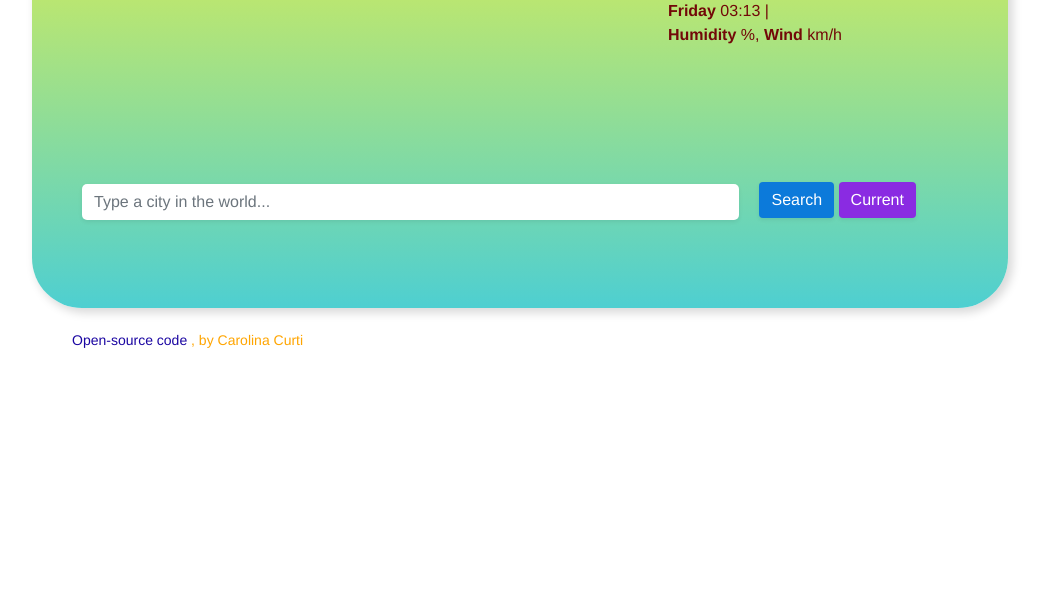
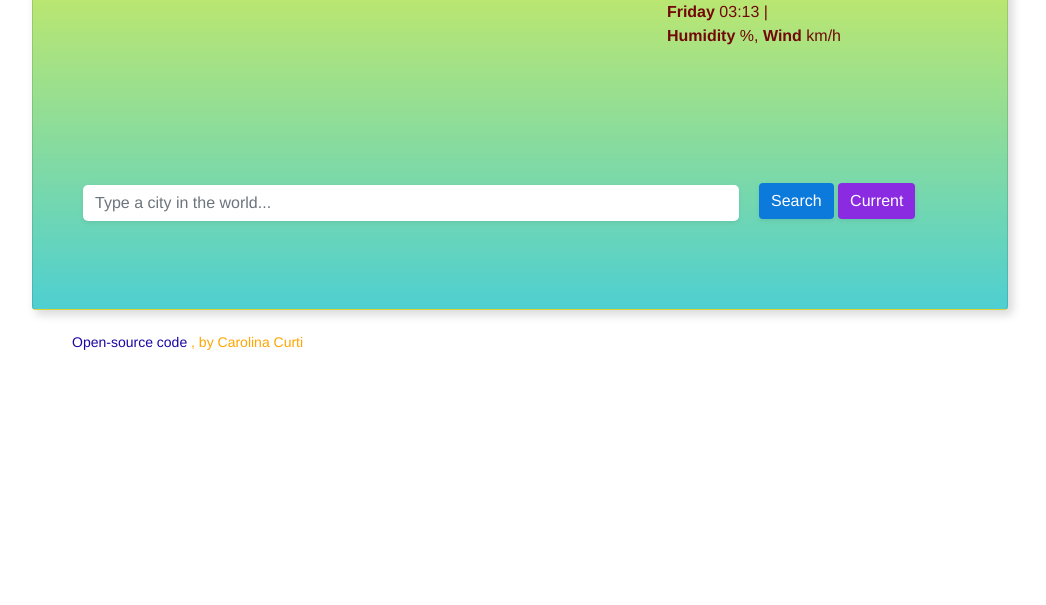
Before and after one commit to Carolina-Curti/WeatherApp, a plain HTML site: page index.html in a window 1280 px wide. Shown: the part 195-800 px from the top of the page, without its empty margins (120-1166 px from the left). Drawn offline with nearby package versions, Linux system fonts and the light colour scheme; no server answers.

Commit message:
edited card css

```diff
--- a/src/styles.css
+++ b/src/styles.css
@@ -27,6 +27,14 @@ h1 {
   border: 0;
   background: linear-gradient(#f6f33c, #4ecfd1);
   box-shadow: 4px 4px 10px 1px rgb(0 0 0 / 15%);
+  position: relative;
+  display: flex;
+  flex-direction: column;
+  min-width: 0;
+  background-color: #fff;
+  background-clip: border-box;
+  border: 1px solid rgba(0, 0, 0, 0.125);
+  border-radius: 0.25rem;
 }
 
 .current-city {
```
